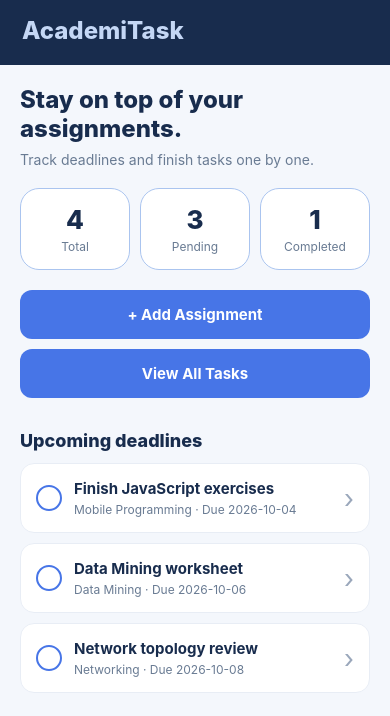
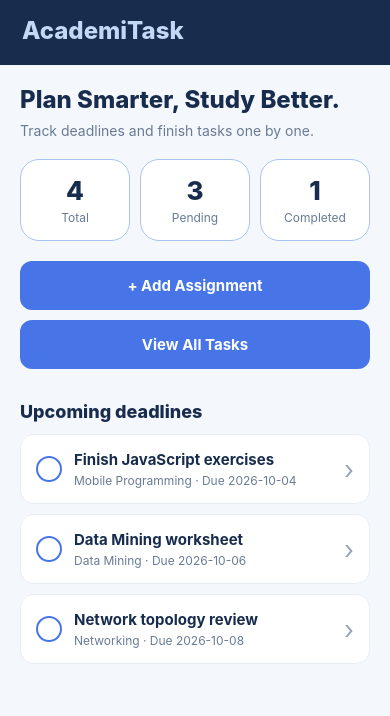
Before and after one commit to rellitakate-ux/AcademiTask, a React Native app: screen / in a window 390 px wide. Shown: the top 716 px of the page. Built offline with nearby package versions, Linux system fonts and the light colour scheme.

Commit message:
change some content

```diff
--- a/screens/HomeScreen.js
+++ b/screens/HomeScreen.js
@@ -19,7 +19,7 @@ export default function HomeScreen({ navigation, tasks, onToggle }) {
       <Header title="AcademiTask" />
 
       <ScrollView contentContainerStyle={s.content}>
-        <Text style={s.hero}>Stay on top of your assignments.</Text>
+        <Text style={s.hero}>Plan Smarter, Study Better.</Text>
 
         <Text style={s.subtitle}>
           Track deadlines and finish tasks one by one.
```
